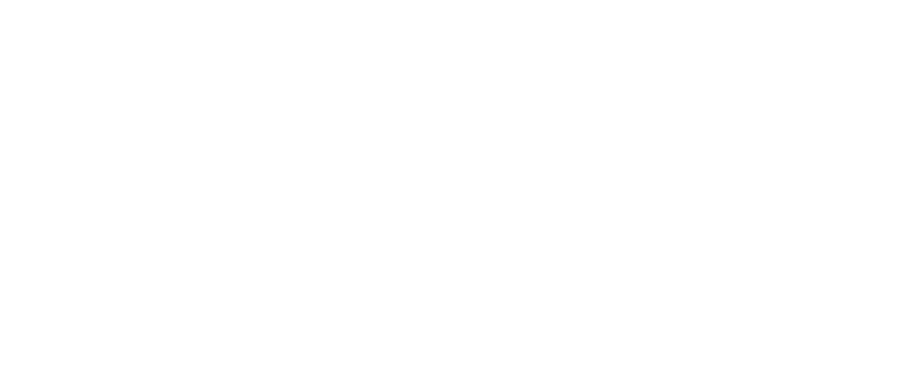
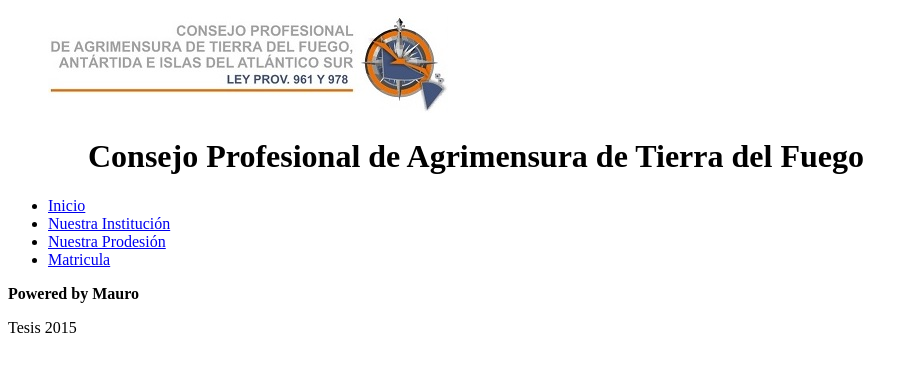
Before and after one commit to mauro-oje/Tesis, a plain HTML site: page index.html in a window 1280 px wide. Shown: the whole page, without its empty margins (0-918 px from the left). Drawn offline with Linux system fonts and the light colour scheme.

Commit message:
Sigo probando

```diff
--- a/index.html
+++ b/index.html
@@ -5,6 +5,30 @@
 	<meta charset="utf-8">
 </head>
 <body>
+	<header>
+		<figure id="logo">
+			<img src="imagenes/logo.jpg" title="Consejo Profesional de Agrimensura de Tierra del Fuego"/>
+		<figure/>
+		<h1>Consejo Profesional de Agrimensura de Tierra del Fuego</h1>
+	</header>
+	<nav>
+		<ul>
+			<li><a href="#">Inicio</a></li>
+			<li><a href="#">Nuestra Institución</a></li>
+			<li><a href="#">Nuestra Prodesión</a></li>
+			<li><a href="#">Matricula</a></li>
+		</ul>
+	</nav>
+	<section id="contendor">
+		<article class="item">
+
+		</article>
+	</section>
+
+	<footer>
+		<p><strong>Powered by Mauro</strong></p>
+		<p>Tesis 2015</p>
+	</footer>
 
 </body>
 </html>
```
Also changed, not shown: imagenes/logo.jpg (added), 1 other file.
